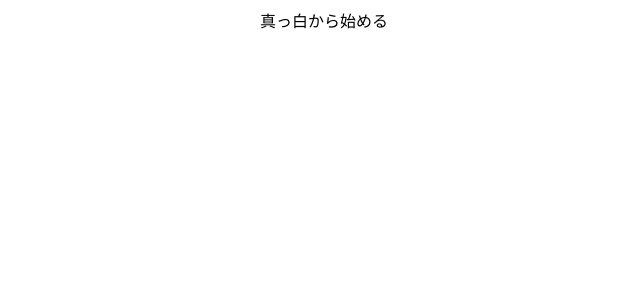
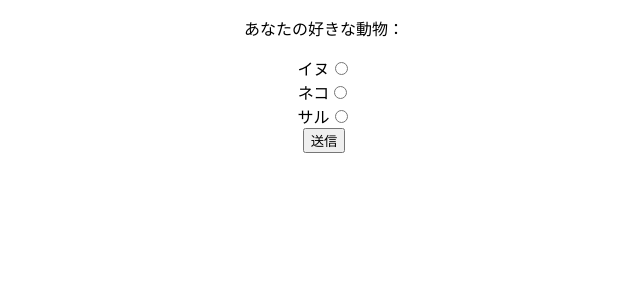
Before and after one commit to masatuber/psychology-counsellor-test-react, a React (Vite) app: page / in a window 1280 px wide. Shown: the top 300 px of the page, without its empty margins (316-956 px from the left). Built offline with nearby package versions, Linux system fonts and the light colour scheme.

Commit message:
ラジオボタン練習は完成した

```diff
--- a/src/App.jsx
+++ b/src/App.jsx
@@ -1,24 +1,83 @@
 
+import { useState } from "react";
 import "./App.css";
 
 function App() {
   // 要件定義の質問を配列で管理する
-  const questions = [
-    {
-      id: "CP1",
-      text: "人の言葉をさえぎって自分の考えを述べることがありますか？",
-    },
-    {
-      id: "CP2",
-      text: "人の話を最後まで聞かずに意見を言うことがありますか？",
-    },
-    {
-      id: "CP3",
-      text: "議論の場で自分の意見を強く主張することがありますか？",
-    },
-  ];
+  // const questions = [
+  //   {
+  //     id: "CP1",
+  //     text: "人の言葉をさえぎって自分の考えを述べることがありますか？",
+  //   },
+  //   {
+  //     id: "CP2",
+  //     text: "人の話を最後まで聞かずに意見を言うことがありますか？",
+  //   },
+  //   {
+  //     id: "CP3",
+  //     text: "議論の場で自分の意見を強く主張することがありますか？",
+  //   },
+  // ];
 
-  return <>真っ白から始める</>;
-}
+  // ラジオボタン練習
+  const [choice, setChoice] = useState(""); // ラジオボタンの状態保持
+
+  // 結果の状態管理する
+  const [result, setResult] = useState("");
+
+  // リアルタイムでラジオボタンを取得する
+  const handleRadio = e => {
+    setChoice(e.target.value);
+    setResult(`あなたが選んだのは${choice}`);
+  }
+
+  const submit = () => {
+    console.log(`選択した値は${choice}`);
+    setResult(`あなたが選んだのは${choice}`);
+  }
+  return (
+    <>
+      <div>
+        <p>あなたの好きな動物： {choice}</p>
+      </div>
+      <form>
+        <div>
+          <label>イヌ</label>
+          <input
+            type="radio"
+            name="animal"
+            value="dog"
+            onChange={handleRadio}
+          />
+        </div>
+        <div>
+          <label>ネコ</label>
+          <input
+            type="radio"
+            name="animal"
+            value="cat"
+            onChange={handleRadio}
+          />
+        </div>
+        <div>
+          <label>サル</label>
+          <input
+            type="radio"
+            name="animal"
+            value="monkey"
+            onChange={handleRadio}
+          />
+        </div>
+        <div>
+          <button type="button" onClick={submit}>
+            送信
+          </button>
+        </div>
+      </form>
+      {/* 結果をJSX内に表示 結果は状態管理、クリックで更新用関数呼び変数をセットする, 短絡評価で条件付きJSXを描画する */}
+      {result && <p>{result}</p>}
+    </>
+  );
+};
 
 export default App;
```
Also changed, not shown: 1 other file (tests, documents, lock files or other folders).
